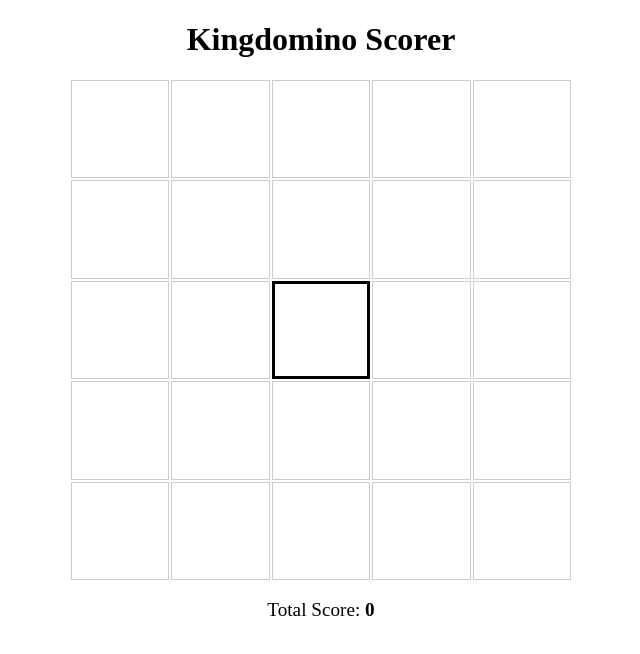
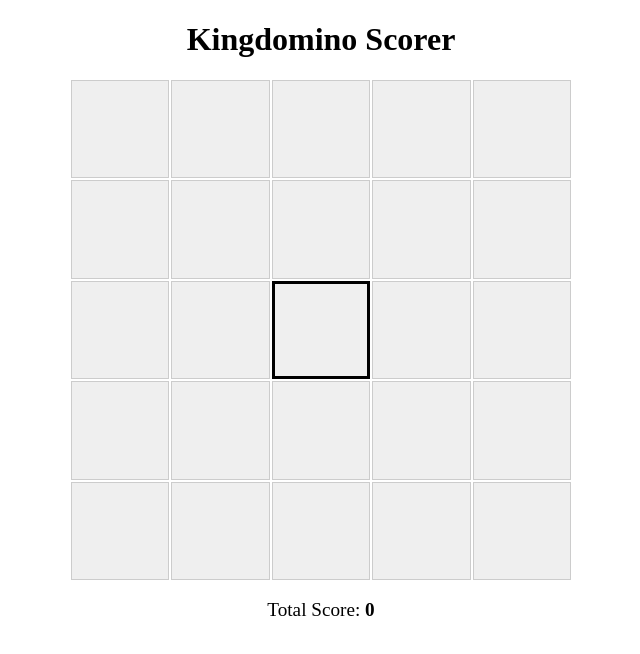
Before and after one commit to bovlb/kingdomino, a Svelte app: page / in a window 1280 px wide. Shown: the top 654 px of the page, without its empty margins (319-959 px from the left). Built offline with nearby package versions, Linux system fonts and the light colour scheme.

Commit message:
checkpoint

```diff
--- a/package.json
+++ b/package.json
@@ -9,6 +9,8 @@
   "devDependencies": {
     "@sveltejs/vite-plugin-svelte": "^2.0.0",
     "svelte": "^4.2.0",
-    "vite": "^6.0.0"
+    "svelte-preprocess": "^6.0.3",
+    "typescript": "^5.8.3",
+    "vite": "^4.0.0"
   }
 }
--- a/src/App.svelte
+++ b/src/App.svelte
@@ -14,25 +14,56 @@
 
   let castle = { row: 2, col: 2 };
 
+  let isDragging = false;
+  let dragTerrain: Terrain | null = null;
+
+  function beginDrag(tile: Tile, row: number, col: number) {
+    if (isCastle(row, col)) {
+      startCastleDrag(row, col);
+    } else if (tile.terrain) {
+      isDragging = true;
+      dragTerrain = tile.terrain;
+    }
+  }
+
+  function applyDrag(tile: Tile, row: number, col: number) {
+    if (isCastle(row, col)) return;
+    if (isDragging && dragTerrain !== null) {
+      tile.terrain = dragTerrain;
+      board = [...board]; // force reactivity
+    }
+  }
+
+  function endDrag() {
+    isDragging = false;
+    dragTerrain = null;
+  }
+
   function cycleTerrain(tile: Tile) {
     const index = terrainTypes.indexOf(tile.terrain as Terrain);
     tile.terrain = terrainTypes[(index + 1) % terrainTypes.length];
+    board = board; // Trigger reactivity
   }
 
   function cycleCrowns(tile: Tile) {
     tile.crowns = (tile.crowns + 1) % 4; // 0-3 crowns
+    board = board; // Trigger reactivity
   }
 
-  let lastTapTime = 0;
+  let tapTimeout: ReturnType<typeof setTimeout> | null = null;
 
-  function handleTap(tile: Tile, event: MouseEvent) {
-    const now = Date.now();
-    if (now - lastTapTime < 300) {
-      cycleCrowns(tile);
+  function handleTap(tile: Tile, row: number, col: number) {
+    if (isCastle(row, col)) return;
+    if (tapTimeout) {
+      clearTimeout(tapTimeout);
+      tapTimeout = null;
+      cycleCrowns(tile, row, col); // Double tap
     } else {
-      cycleTerrain(tile);
+      tapTimeout = setTimeout(() => {
+        cycleTerrain(tile, row, col); // Single tap
+        tapTimeout = null;
+      }, 250);
     }
-    lastTapTime = now;
   }
 
   function isCastle(row: number, col: number) {
@@ -91,39 +122,50 @@
 
 .tile {
   aspect-ratio: 1;
-    display: flex;
-    justify-content: center;
-    align-items: center;
+  width: 100%;
   font-weight: bold;
   user-select: none;
   touch-action: manipulation;
   border: 1px solid #ccc;
   font-size: 1.2rem;
+  display: flex;
+  justify-content: center;
+  align-items: center;
+  padding: 0;
 }
+
+.grass { background-color: lightgreen; }
+.water { background-color: lightblue; }
+.forest { background-color: darkgreen; color: white; }
+.desert { background-color: khaki; }
+.swamp { background-color: mediumseagreen; }
+.mine { background-color: gray; color: white; }
 
 .castle {
   border: 3px solid black;
 }
-
-  .grass { background: lightgreen; }
-  .water { background: lightblue; }
-  .forest { background: darkgreen; color: white; }
-  .desert { background: khaki; }
-  .swamp { background: mediumseagreen; }
-  .mine { background: gray; color: white; }
 </style>
 
 <h1 style="text-align: center;">Kingdomino Scorer</h1>
-
 <div class="board">
   {#each board as row, r}
     {#each row as tile, c}
-      <div
-        class="tile {tile.terrain} {isCastle(r, c) ? 'castle' : ''}"
+      <button
+        class="tile"
+        class:grass={tile.terrain === 'grass'}
+        class:water={tile.terrain === 'water'}
+        class:forest={tile.terrain === 'forest'}
+        class:desert={tile.terrain === 'desert'}
+        class:swamp={tile.terrain === 'swamp'}
+        class:mine={tile.terrain === 'mine'}
+        class:castle={isCastle(r, c)}
+        on:pointerdown={(e) => beginDrag(tile)}
+        on:pointerenter={() => applyDrag(tile, r, c)}
+        on:pointerup={() => endDrag()}
         on:click={(e) => handleTap(tile, e)}
       >
         {tile.crowns > 0 ? tile.crowns : ''}
-      </div>
+      </button>
     {/each}
   {/each}
 </div>
--- a/vite.config.mjs
+++ b/vite.config.mjs
@@ -1,10 +1,9 @@
 import { defineConfig } from 'vite';
 import { svelte } from '@sveltejs/vite-plugin-svelte';
+import sveltePreprocess from 'svelte-preprocess';
 
 export default defineConfig({
   plugins: [svelte({
-    compilerOptions: {
-      dev: true
-    }
+    preprocess: sveltePreprocess()
   })]
 });
```
Also changed, not shown: tsconfig.json (added, +12 -0 lines), 1 other file (tests, documents, lock files or other folders). Lines whose indentation alone changed are shown as unchanged.
